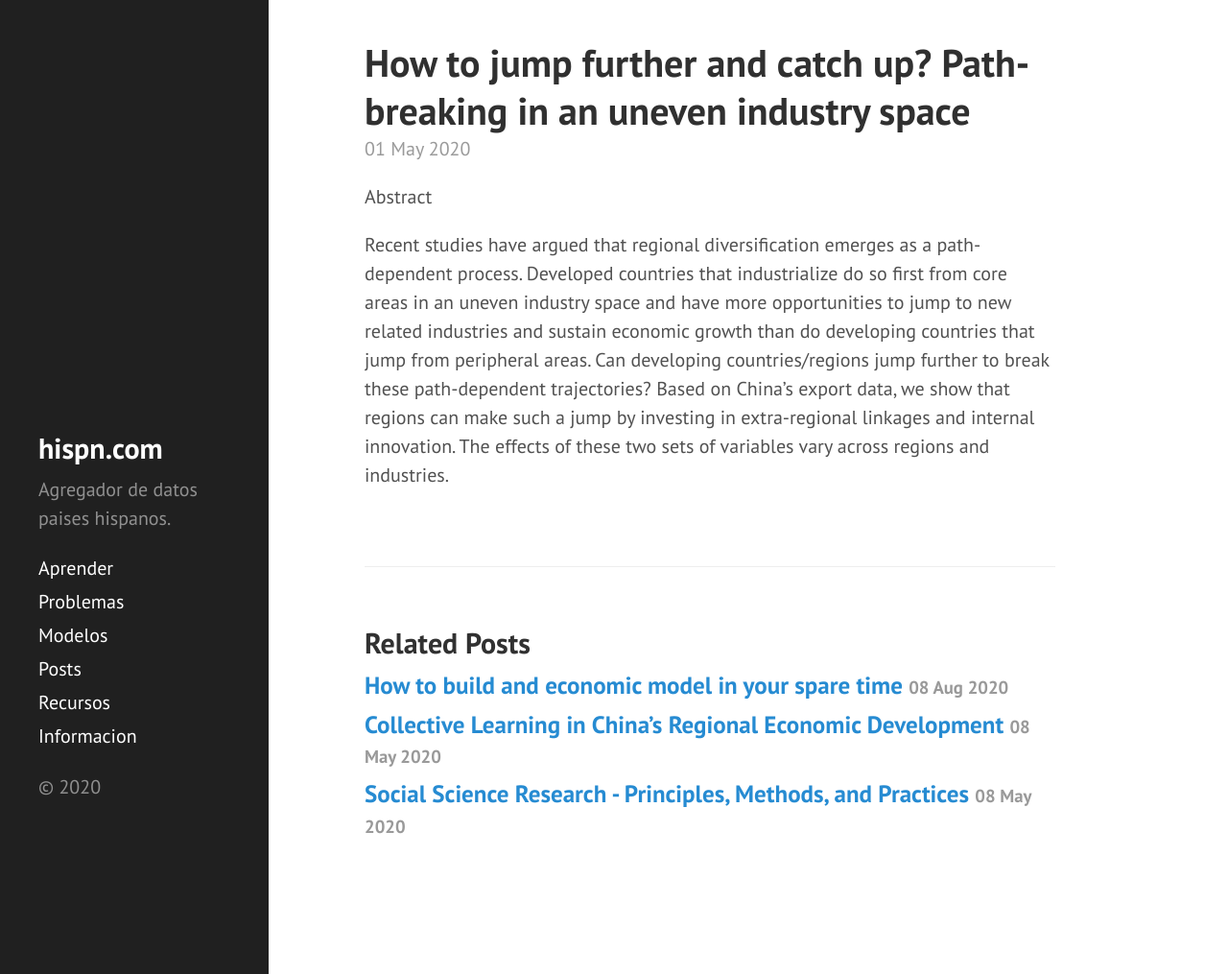
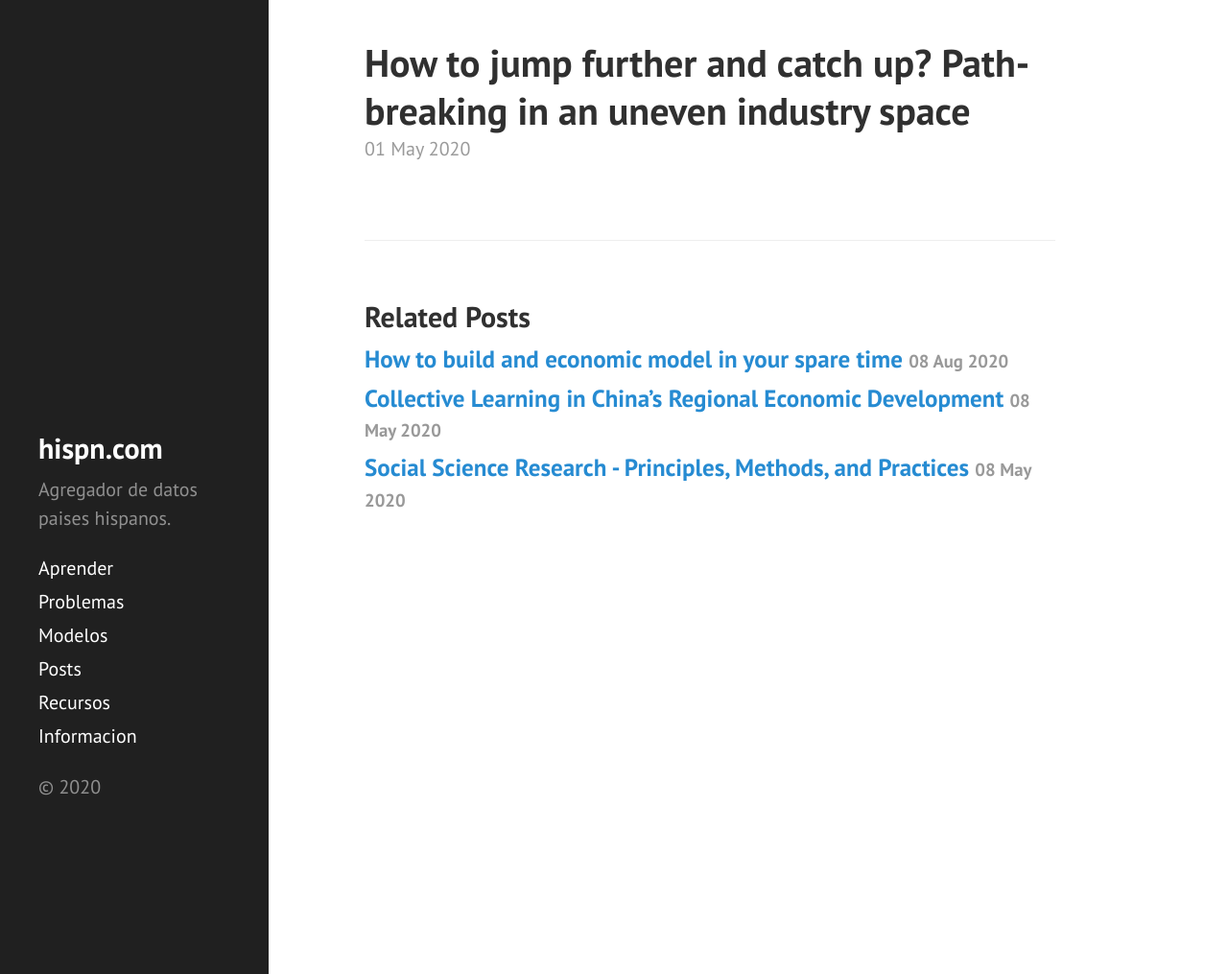
Before and after one commit to DanielBremont/hispn.github.io, a Jekyll site: the page built from _posts/papers/2020-05-01-How-jump-further-catch-up-Path-breaking-uneven-industry-space.md, in a window 1280 px wide and 1015 px high. Shown: the whole window at 96% size. Built offline with Jekyll 4.4.1, drawn with Linux system fonts in a browser that asks for light colours.

Commit message:
Nuevo commit

```diff
--- a/_posts/papers/2020-05-01-How-jump-further-catch-up-Path-breaking-uneven-industry-space.md
+++ b/_posts/papers/2020-05-01-How-jump-further-catch-up-Path-breaking-uneven-industry-space.md
@@ -4,16 +4,5 @@ title: How to jump further and catch up? Path-breaking in an uneven industry spa
 categories: [papers]
 ---
 
-Abstract
-
-Recent studies have argued that regional diversification emerges as a path-dependent process.
-Developed countries that industrialize do so first from core areas in an uneven
-industry space and have more opportunities to jump to new related industries and
-sustain economic growth than do developing countries that jump from peripheral
-areas. Can developing countries/regions jump further to break these path-dependent
-trajectories? Based on China’s export data, we show that regions can make such a
-jump by investing in extra-regional linkages and internal innovation. The effects of
-these two sets of variables vary across regions and industries.
-
 
 <!--more-->
```
